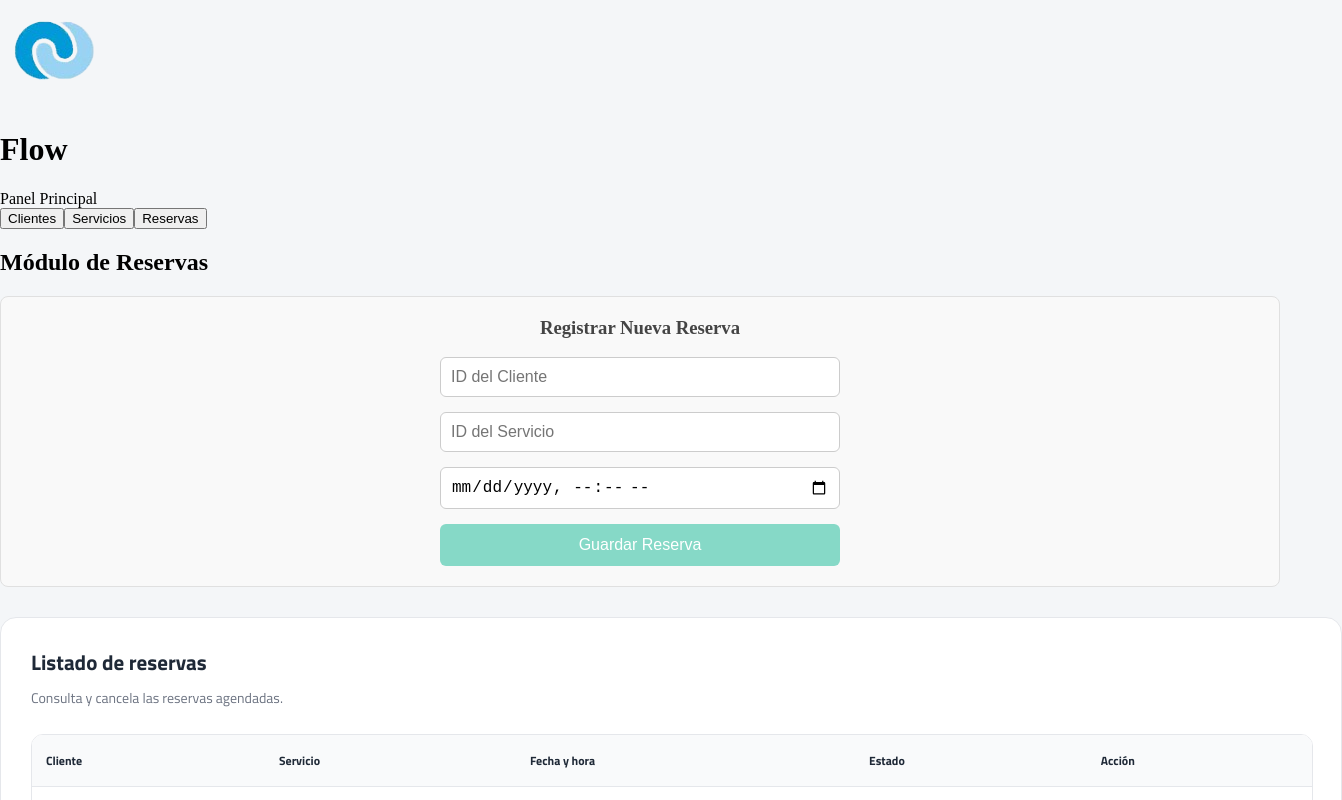
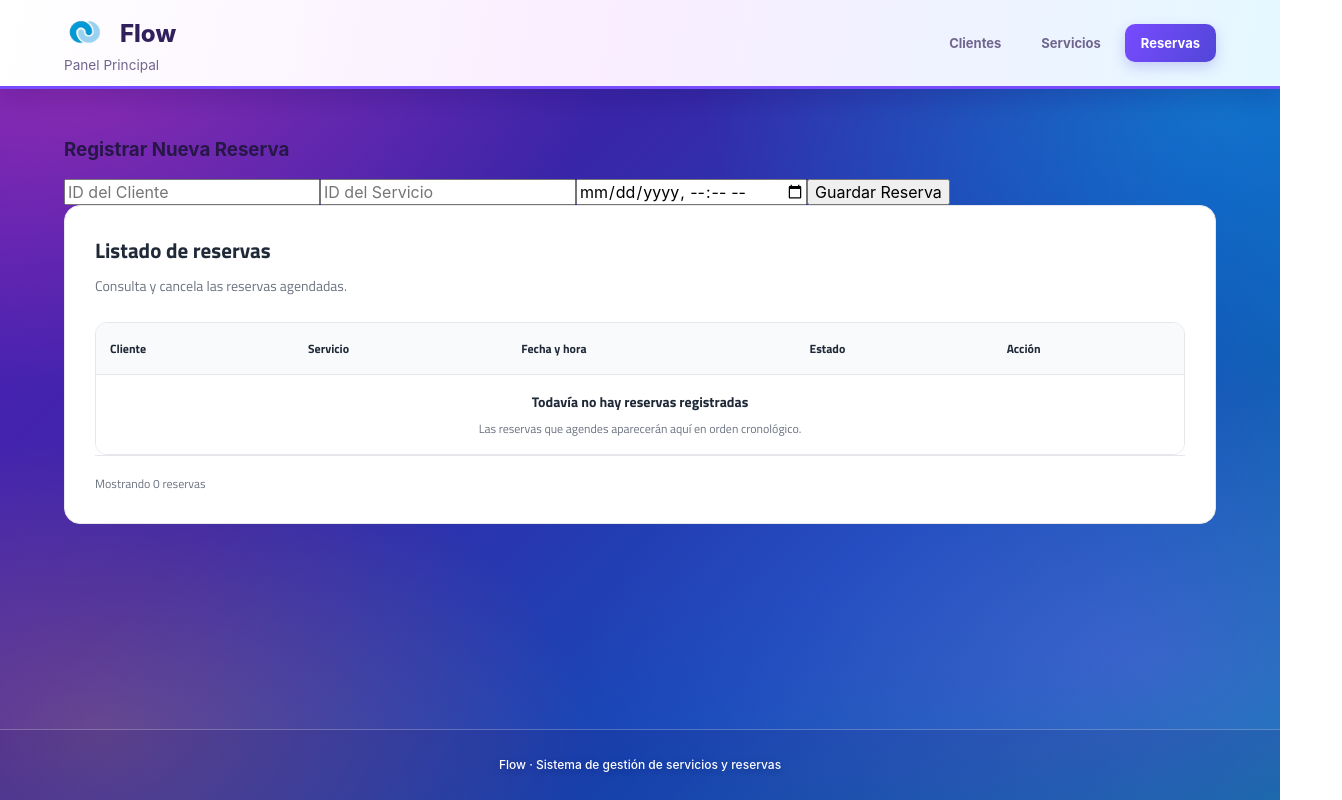
Before and after one commit to Aless725/Flow, a React (Vite) app: page / in a window 1280 px wide. Both pictures are taken after a click on the button "Reservas". Shown: the top 800 px of the page, 1342 px wide, since content can reach past the window. Built offline with nearby package versions, Linux system fonts and the light colour scheme.

Commit message:
feat: integrar nuevo módulo de reservas y rediseño de clientes

```diff
--- a/src/App.css
+++ b/src/App.css
@@ -1,127 +1,6 @@
-body {
-  background-color: #f4f6f8;
-  margin: 0;
-  padding: 0;
-}
-
-.contenedor-principal {
-  max-width: 900px;
-  margin: 40px auto;
-  padding: 20px;
-  font-family: 'Segoe UI', Tahoma, Geneva, Verdana, sans-serif;
-  background-color: white;
-  border-radius: 12px;
-  box-shadow: 0 4px 12px rgba(0, 0, 0, 0.1);
-}
-
-.titulo-principal {
-  text-align: center;
-  color: #333;
-  margin-bottom: 30px;
-  font-size: 28px;
-}
-
-.formulario-container {
-  background-color: #f9f9f9;
-  padding: 20px;
-  border-radius: 8px;
-  border: 1px solid #e0e0e0;
-  margin-bottom: 30px;
-}
-
-.formulario-container h3 {
-  margin-top: 0;
-  color: #444;
-  text-align: center;
-}
-
-.formulario-container form {
-  display: flex;
-  flex-direction: column;
-  gap: 15px;
-  max-width: 400px;
-  margin: 0 auto;
-}
-
-.formulario-container input {
-  padding: 10px;
-  border: 1px solid #ccc;
-  border-radius: 6px;
-  font-size: 16px;
-}
-
-.formulario-container button {
-  padding: 12px;
-  background-color: #86d9c7;
-  color: white;
-  border: none;
-  border-radius: 6px;
-  font-size: 16px;
-  cursor: pointer;
-  transition: background-color 0.2s;
-}
-
-.formulario-container button:hover {
-  background-color: hwb(211 63% 6%);
-}
-
-
-.tabla-container h3 {
-  color: #444;
-  margin-bottom: 15px;
-}
-
-table {
-  width: 100%;
-  border-collapse: collapse;
-  background-color: white;
-}
-
-th, td {
-  padding: 12px 15px;
-  text-align: left;
-  border-bottom: 1px solid #e0e0e0;
-}
-
-th {
-  background-color: #f4f6f8;
-  font-weight: 600;
-  color: #333;
-}
-
-tr:hover {
-  background-color: #f9f9f9;
-}
-
-.btn-cancelar {
-  background-color: #dc3545;
-  color: white;
-  border: none;
-  padding: 6px 12px;
-  border-radius: 4px;
-  cursor: pointer;
-  transition: background-color 0.2s;
-}
-
-.btn-cancelar:hover {
-  background-color: #c82333;
-}
-
-.estado-confirmada {
-  color: #28a745;
-  font-weight: bold;
-}
-
-.estado-cancelada {
-  color: #dc3545;
-  font-weight: bold;
-
-.app-container {
-
 :root {
   font-family: Inter, "Segoe UI", Arial, sans-serif;
   color: #261747;
-  background: #3925a8;
   font-synthesis: none;
   text-rendering: optimizeLegibility;
   -webkit-font-smoothing: antialiased;
@@ -167,6 +46,7 @@ button {
   min-height: 100vh;
 }
 
+/* CONTENEDOR CON LOS DEGRADADOS ORIGINALES */
 .app-container {
   position: relative;
   isolation: isolate;
@@ -184,6 +64,7 @@ button {
     linear-gradient(135deg, #5420b8 0%, #3925a8 35%, #154bb8 68%, #087eae 100%);
 }
 
+/* HEADER ORIGINAL */
 .app-header {
   position: relative;
   z-index: 2;
@@ -262,6 +143,7 @@ button {
   box-shadow: 0 5px 13px rgb(81 70 216 / 24%);
 }
 
+/* CUERPO PRINCIPAL */
 .app-main {
   width: 100%;
   padding: 30px 5%;
@@ -269,16 +151,7 @@ button {
   min-width: 0;
 }
 
-.placeholder-module {
-  width: 100%;
-  padding: 60px;
-  border-radius: 12px;
-  text-align: center;
-  background: #fff;
-  box-shadow: 0 4px 6px rgb(0 0 0 / 5%);
-  border: 1px solid #e5e7eb;
-}
-
+/* FOOTER ORIGINAL */
 .flow-footer {
   padding: 25px 16px;
   color: #fff;
@@ -291,6 +164,7 @@ button {
   background: rgb(30 15 105 / 15%);
 }
 
+/* RESPONSIVE */
 @media (max-width: 650px) {
   .app-header {
     padding: 16px 18px;
@@ -312,10 +186,6 @@ button {
   .app-main {
     padding: 20px 14px;
   }
-
-  .placeholder-module {
-    padding: 30px 18px;
-  }
 }
 
 @media (max-width: 380px) {
--- a/src/App.jsx
+++ b/src/App.jsx
@@ -47,13 +47,14 @@ function App() {
 
         <main className="app-main">
           {activeTab === 'clients' && <GestionClientes />}
+
           {activeTab === 'services' && <ServicesModule />}
+
           {activeTab === 'reservations' && (
-            <div className="placeholder-module">
-              <h2>Módulo de Reservas</h2>
+            <>
               <FormularioReserva />
               <ListaReservas />
-            </div>
+            </>
           )}
         </main>
 
```
